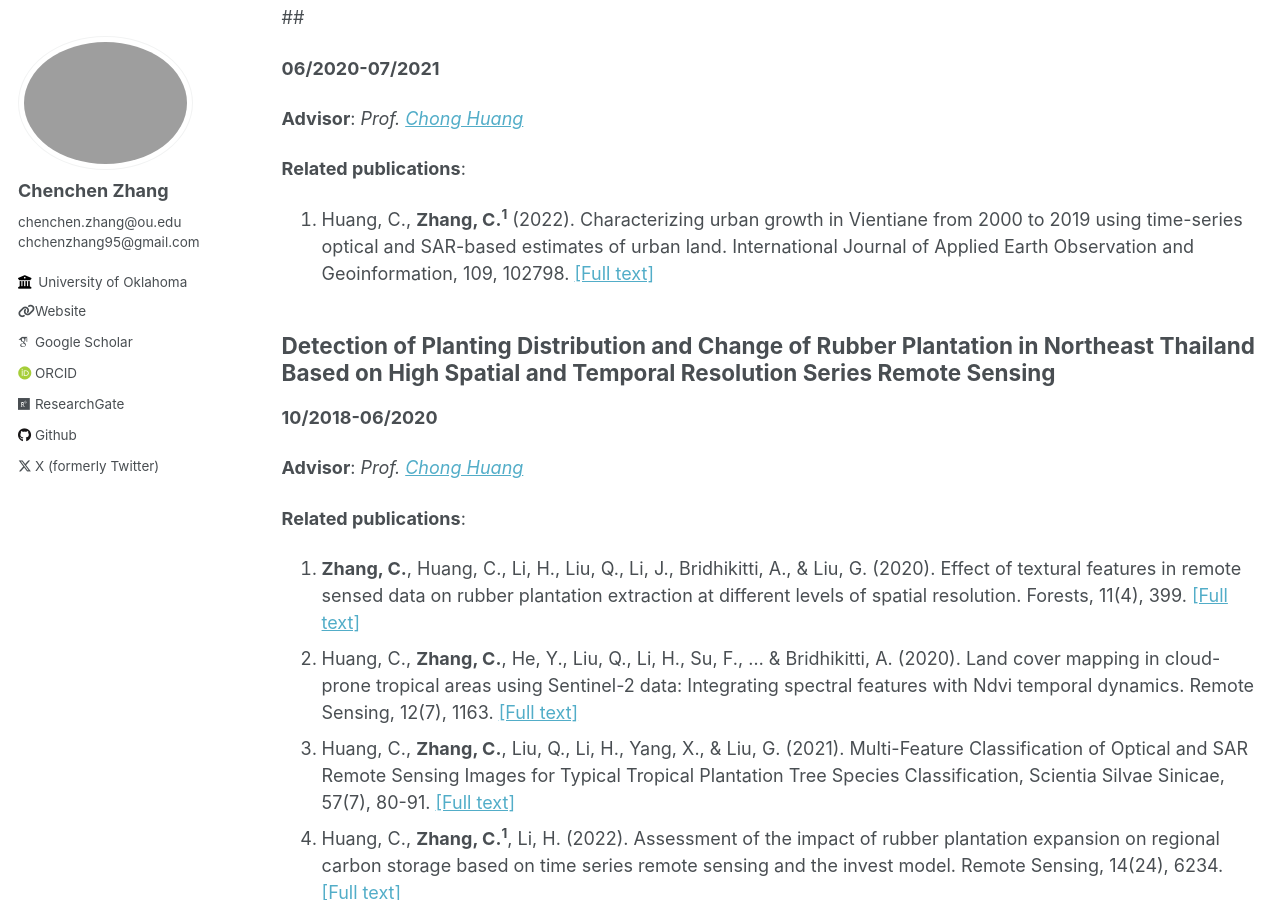
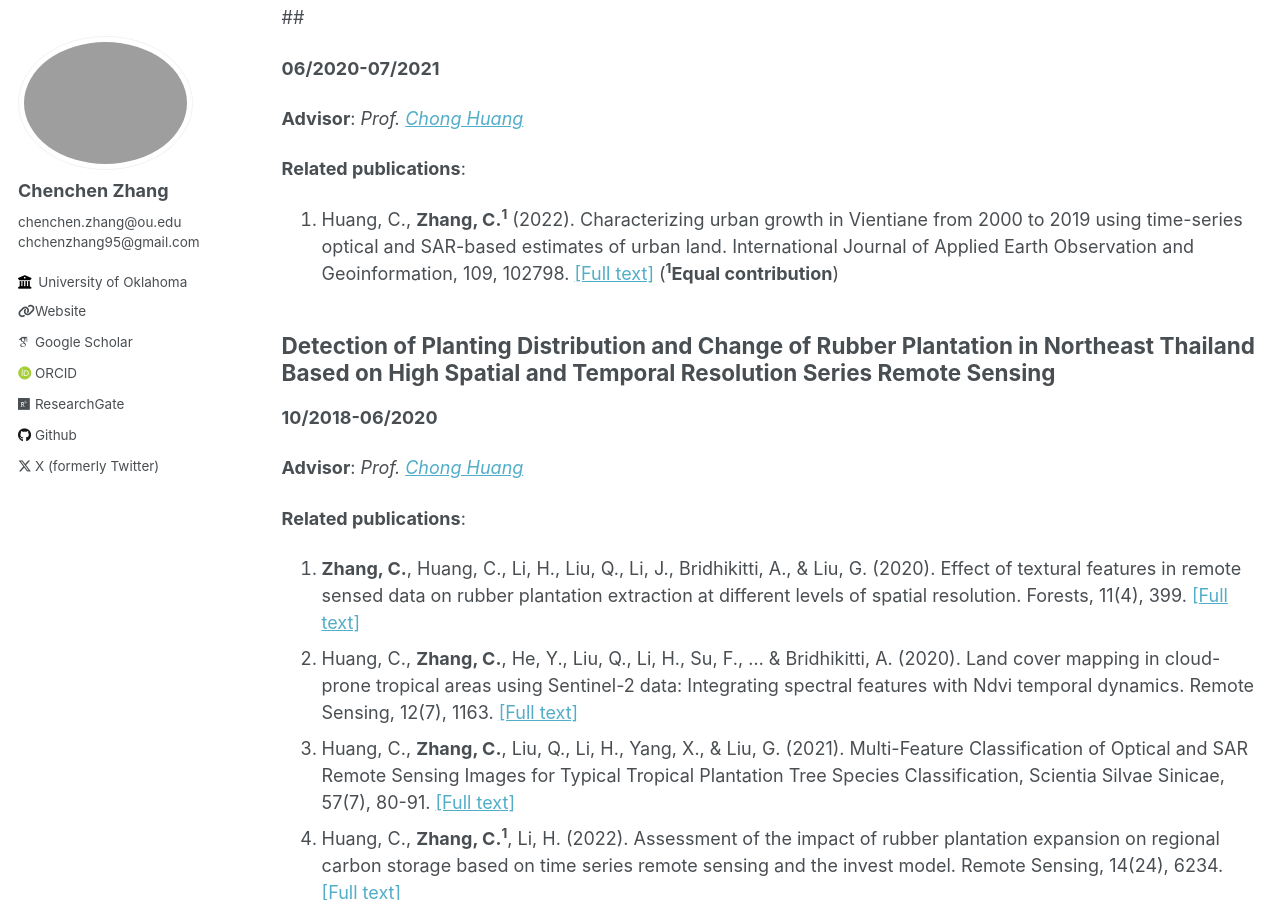
Before and after one commit to rszcc/rszcc.github.io, a Jekyll site: the page built from _pages/projects.md, in a window 1280 px wide and 900 px high, scrolled down 1661 px. Built offline with Jekyll 4.4.1, drawn with Linux system fonts in a browser that asks for light colours; some web fonts are replaced.

Commit message:
Update projects.md

```diff
--- a/_pages/projects.md
+++ b/_pages/projects.md
@@ -50,7 +50,7 @@ author_profile: true
 
 **Related publications**:
 
-1. Huang, C., **Zhang, C.<sup>1</sup>** (2022). Characterizing urban growth in Vientiane from 2000 to 2019 using time-series optical and SAR-based estimates of urban land. International Journal of Applied Earth Observation and Geoinformation, 109, 102798. [[Full text]](https://doi.org/10.1016/j.jag.2022.102798)
+1. Huang, C., **Zhang, C.<sup>1</sup>** (2022). Characterizing urban growth in Vientiane from 2000 to 2019 using time-series optical and SAR-based estimates of urban land. International Journal of Applied Earth Observation and Geoinformation, 109, 102798. [[Full text]](https://doi.org/10.1016/j.jag.2022.102798) (**<sup>1</sup>Equal contribution**)
 
 ## Detection of Planting Distribution and Change of Rubber Plantation in Northeast Thailand Based on High Spatial and Temporal Resolution Series Remote Sensing
 
```
